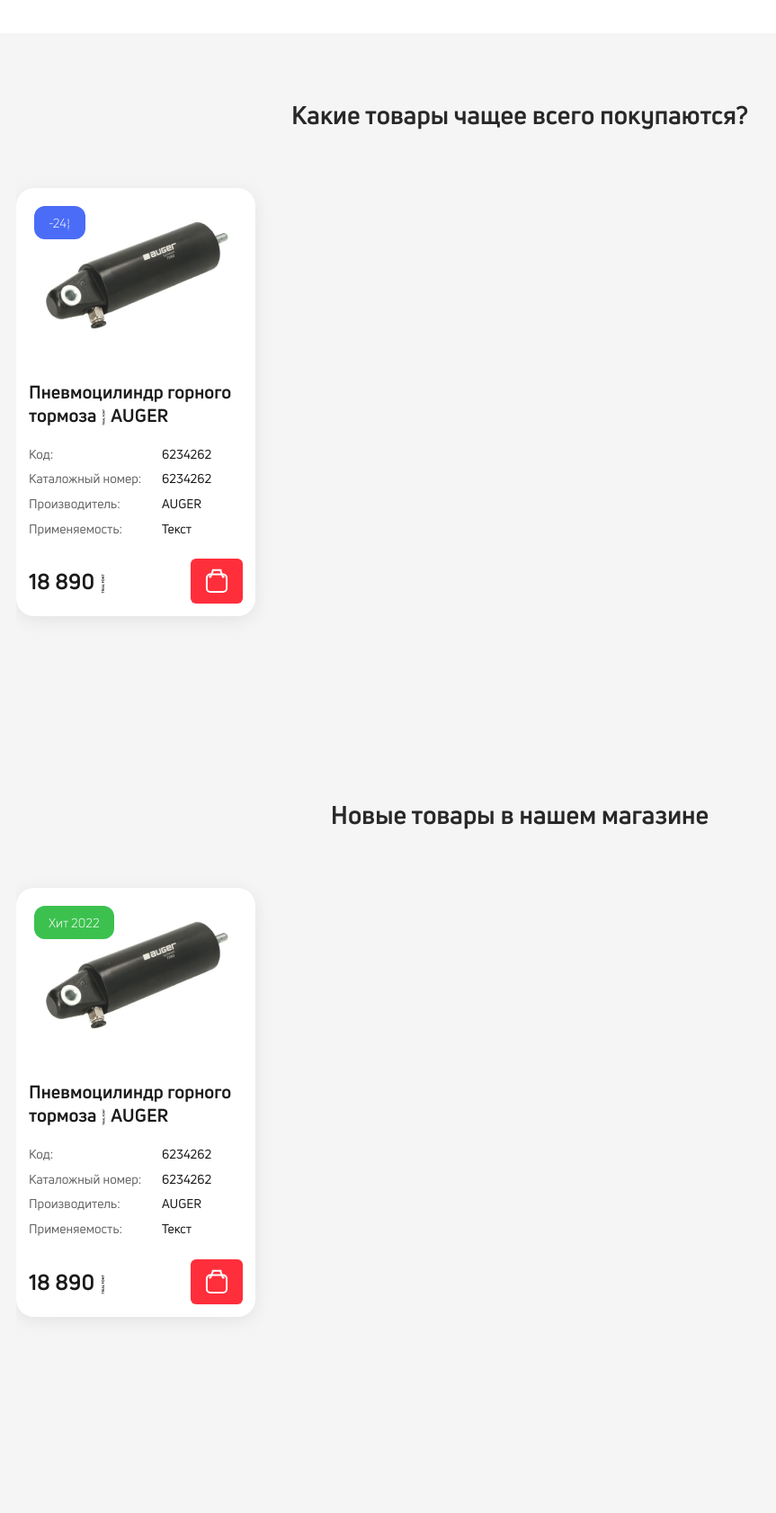
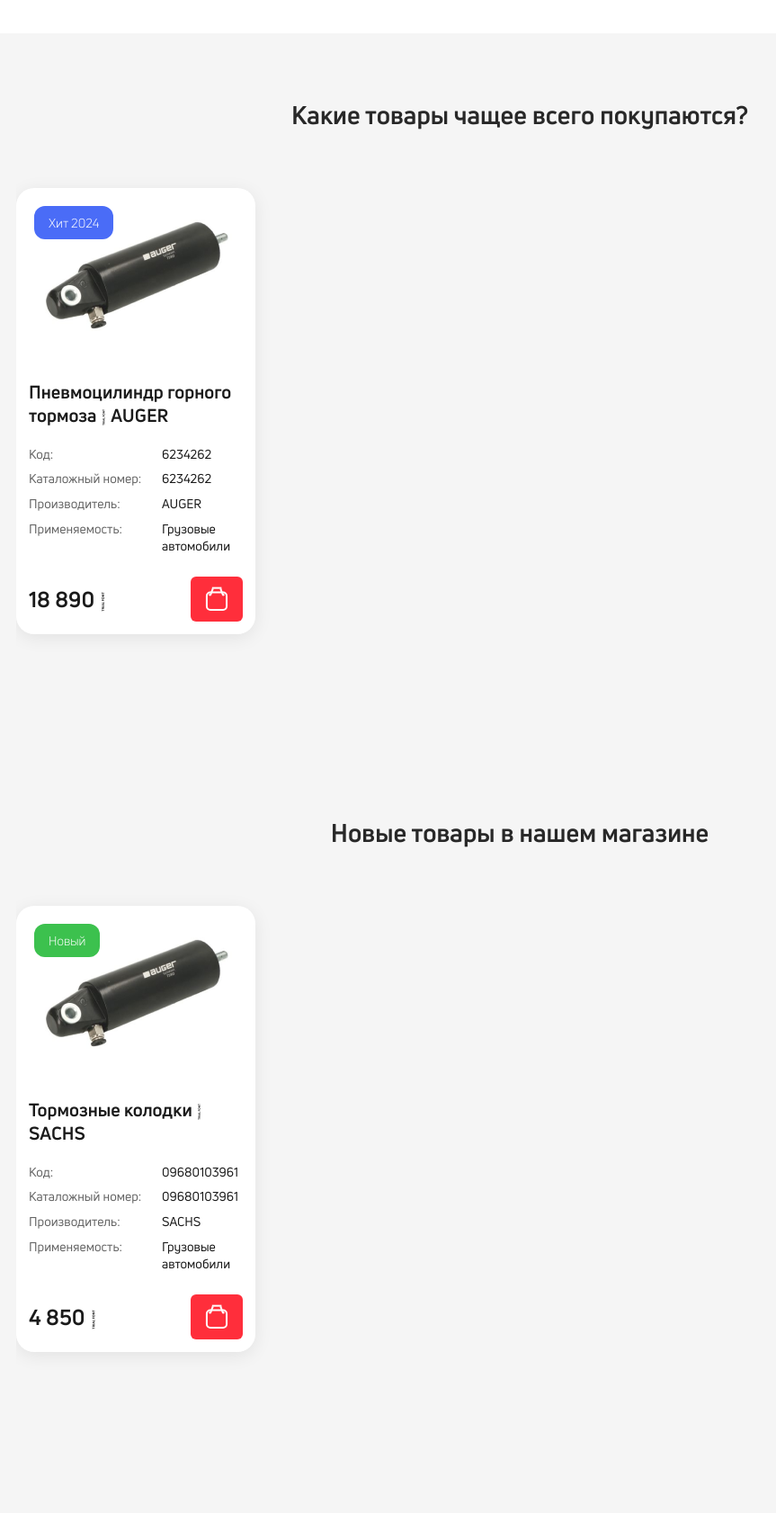
Before and after one commit to isikjon/tir-lugansk, a Django app: page / in a window 1280 px wide. Shown: the part 1480-3162 px from the top of the page at 90% size, without its empty margins (62-925 px from the left). Run offline with Django 5.2, Linux system fonts and the light colour scheme; data that the repository does not hold is empty.

Commit message:
101% 29.07.2025

```diff
--- a/static/about.html
+++ b/static/about.html
@@ -22,7 +22,6 @@
                 <a href="./index.html"
                     ><img src="./assets/img/logo.png" alt="MD-TRUCK"
                 /></a>
-                <p>Запчасти для грузовиков <span>в Ростове-на-Дону</span></p>
                 </div>
             </div>
             <div class="navbar__block">
@@ -171,7 +170,6 @@
                         <a href="./index.html">
                             <img src="./assets/img/logo_footer.png" alt="TIR-LUGANSK">
                         </a>
-                        <p>Запчасти для грузовиков<br>в Ростове-на-Дону</p>
                     </div>
                 </div>
                 <div class="footer__block">
--- a/static/contacts.html
+++ b/static/contacts.html
@@ -19,8 +19,7 @@
                     <div class="navbar__content">
                         <div class="navbar__block">
                             <div class="navbar__block-brand">
-                                <a href="./index.html"><img src="./assets/img/logo.png" alt="TIR-LUGANSK" /></a>
-                                <p>Запчасти для грузовиков <span>в Ростове-на-Дону</span></p>
+                                <a href="./index.html"><img src="./assets/img/logo.png" alt="Tir Lugansk"></a>
                             </div>
                         </div>
                         <div class="navbar__block">
@@ -111,7 +110,6 @@
                             <a href="./index.html">
                                 <img src="./assets/img/logo_footer.png" alt="TIR-LUGANSK">
                             </a>
-                            <p>Запчасти для грузовиков<br>в Ростове-на-Дону</p>
                         </div>
                     </div>
                     <div class="footer__block">
--- a/static/product.html
+++ b/static/product.html
@@ -19,8 +19,7 @@
                     <div class="navbar__content">
                         <div class="navbar__block">
                             <div class="navbar__block-brand">
-                                <a href="./index.html"><img src="./assets/img/logo.png" alt="TIR-LUGANSK" /></a>
-                                <p>Запчасти для грузовиков <span>в Ростове-на-Дону</span></p>
+                                <a href="./index.html"><img src="./assets/img/logo.png" alt="Tir Lugansk"></a>
                             </div>
                         </div>
                         <div class="navbar__block">
@@ -307,7 +306,6 @@
                             <a href="./index.html">
                                 <img src="./assets/img/logo_footer.png" alt="TIR-LUGANSK">
                             </a>
-                            <p>Запчасти для грузовиков<br>в Ростове-на-Дону</p>
                         </div>
                     </div>
                     <div class="footer__block">
--- a/templates/about.html
+++ b/templates/about.html
@@ -20,10 +20,7 @@
                     <div class="navbar__content">
                         <div class="navbar__block">
                             <div class="navbar__block-brand">
-                                <a href="{% url 'pages:home' %}">
-                                    <img src="{% static 'img/logo.png' %}" alt="TIR-LUGANSK" />
-                                </a>
-                                <p>Запчасти для грузовиков <span>в Ростове-на-Дону</span></p>
+                                <a href="{% url 'pages:home' %}"><img src="{% static 'img/logo.png' %}" alt="Tir Lugansk"></a>
                             </div>
                         </div>
                         <div class="navbar__block">
@@ -156,7 +153,6 @@
                             <a href="{% url 'pages:home' %}">
                                 <img src="{% static 'img/logo_footer.png' %}" alt="TIR-LUGANSK">
                             </a>
-                            <p>Запчасти для грузовиков<br>в Ростове-на-Дону</p>
                         </div>
                     </div>
                     <div class="footer__block">
--- a/templates/catalog.html
+++ b/templates/catalog.html
@@ -20,8 +20,7 @@
                     <div class="navbar__content">
                         <div class="navbar__block">
                             <div class="navbar__block-brand">
-                                <a href="{% url 'pages:home' %}"><img src="{% static 'img/logo.png' %}" alt="TIR-LUGANSK" /></a>
-                                <p>Запчасти для грузовиков <span>в Ростове-на-Дону</span></p>
+                                <a href="{% url 'pages:home' %}"><img src="{% static 'img/logo.png' %}" alt="Tir Lugansk"></a>
                             </div>
                         </div>
                         <div class="navbar__block">
@@ -237,7 +236,6 @@
                             <a href="{% url 'pages:home' %}">
                                 <img src="{% static 'img/logo_footer.png' %}" alt="TIR-LUGANSK">
                             </a>
-                            <p>Запчасти для грузовиков<br>в Ростове-на-Дону</p>
                         </div>
                     </div>
                     <div class="footer__block">
--- a/templates/contacts.html
+++ b/templates/contacts.html
@@ -20,8 +20,7 @@
                     <div class="navbar__content">
                         <div class="navbar__block">
                             <div class="navbar__block-brand">
-                                <a href="{% url 'pages:home' %}"><img src="{% static 'img/logo.png' %}" alt="TIR-LUGANSK" /></a>
-                                <p>Запчасти для грузовиков <span>в Ростове-на-Дону</span></p>
+                                <a href="{% url 'pages:home' %}"><img src="{% static 'img/logo.png' %}" alt="Tir Lugansk"></a>
                             </div>
                         </div>
                         <div class="navbar__block">
@@ -116,7 +115,6 @@
                             <a href="{% url 'pages:home' %}">
                                 <img src="{% static 'img/logo_footer.png' %}" alt="TIR-LUGANSK">
                             </a>
-                            <p>Запчасти для грузовиков<br>в Ростове-на-Дону</p>
                         </div>
                     </div>
                     <div class="footer__block">
--- a/templates/index.html
+++ b/templates/index.html
@@ -21,7 +21,6 @@
                     <div class="navbar__block">
                         <div class="navbar__block-brand">
                             <a href="{% url 'pages:home' %}"><img src="{% static 'img/logo.png' %}" alt="Tir Lugansk"></a>
-                            <p>Запчасти для грузовиков <span>в Ростове-на-Дону</span></p>
                         </div>
                     </div>
                     <div class="navbar__block">
@@ -146,10 +145,10 @@
                                     </div>
                                     {% empty %}
                                     <div class="swiper-slide">
-                                        <div class="product-card">
-                                            <div class="product-badge">-24%</div>
+                                        <a href="#" class="product-card">
+                                            <div class="product-badge">Хит 2024</div>
                                             <div class="product-image">
-                                                <img src="{% static 'img/product_1.png' %}" alt="1">
+                                                <img src="{% static 'img/product_1.png' %}" alt="Пневмоцилиндр горного тормоза">
                                             </div>
                                             <div class="product-content">
                                                 <h3 class="product-title">Пневмоцилиндр горного тормоза / AUGER</h3>
@@ -168,7 +167,7 @@
                                                     </div>
                                                     <div class="product-detail">
                                                         <span class="detail-label">Применяемость:</span>
-                                                        <span class="detail-value">Текст</span>
+                                                        <span class="detail-value">Грузовые автомобили</span>
                                                     </div>
                                                 </div>
                                                 <div class="product-footer">
@@ -178,7 +177,7 @@
                                                     </button>
                                                 </div>
                                             </div>
-                                        </div>
+                                        </a>
                                     </div>
                                     {% endfor %}
                                             </div>
@@ -237,39 +236,39 @@
                                     </div>
                                     {% empty %}
                                     <div class="swiper-slide">
-                                        <div class="product-card">
-                                            <div class="product-badge">Хит 2022</div>
+                                        <a href="#" class="product-card">
+                                            <div class="product-badge">Новый</div>
                                             <div class="product-image">
-                                                <img src="{% static 'img/product_1.png' %}" alt="1">
+                                                <img src="{% static 'img/product_1.png' %}" alt="Тормозные колодки">
                                             </div>
                                             <div class="product-content">
-                                                <h3 class="product-title">Пневмоцилиндр горного тормоза / AUGER</h3>
+                                                <h3 class="product-title">Тормозные колодки / SACHS</h3>
                                                 <div class="product-details">
                                                     <div class="product-detail">
                                                         <span class="detail-label">Код:</span>
-                                                        <span class="detail-value">6234262</span>
+                                                        <span class="detail-value">09680103961</span>
                                                     </div>
                                                     <div class="product-detail">
                                                         <span class="detail-label">Каталожный номер:</span>
-                                                        <span class="detail-value">6234262</span>
+                                                        <span class="detail-value">09680103961</span>
                                                     </div>
                                                     <div class="product-detail">
                                                         <span class="detail-label">Производитель:</span>
-                                                        <span class="detail-value">AUGER</span>
+                                                        <span class="detail-value">SACHS</span>
                                                     </div>
                                                     <div class="product-detail">
                                                         <span class="detail-label">Применяемость:</span>
-                                                        <span class="detail-value">Текст</span>
+                                                        <span class="detail-value">Грузовые автомобили</span>
                                                     </div>
                                                 </div>
                                                 <div class="product-footer">
-                                                    <div class="product-price">18 890 ₽</div>
+                                                    <div class="product-price">4 850 ₽</div>
                                                     <button class="product-btn">
                                                         <img src="{% static 'img/ico/back.svg' %}" alt="cart">
                                                     </button>
                                                 </div>
                                             </div>
-                                        </div>
+                                        </a>
                                     </div>
                                     {% endfor %}
                                 </div>
@@ -329,7 +328,6 @@
                         <a href="{% url 'pages:home' %}">
                             <img src="{% static 'img/logo_footer.png' %}" alt="TIR-LUGANSK">
                         </a>
-                        <p>Запчасти для грузовиков<br>в Ростове-на-Дону</p>
                     </div>
                 </div>
                 <div class="footer__block">
--- a/templates/page_detail.html
+++ b/templates/page_detail.html
@@ -23,8 +23,7 @@
                     <div class="navbar__content">
                         <div class="navbar__block">
                             <div class="navbar__block-brand">
-                                <a href="{% url 'pages:home' %}"><img src="{% static 'img/logo.png' %}" alt="TIR-LUGANSK" /></a>
-                                <p>Запчасти для грузовиков <span>в Ростове-на-Дону</span></p>
+                                <a href="{% url 'pages:home' %}"><img src="{% static 'img/logo.png' %}" alt="Tir Lugansk"></a>
                             </div>
                         </div>
                         <div class="navbar__block">
@@ -79,7 +78,6 @@
                             <a href="{% url 'pages:home' %}">
                                 <img src="{% static 'img/logo_footer.png' %}" alt="TIR-LUGANSK">
                             </a>
-                            <p>Запчасти для грузовиков<br>в Ростове-на-Дону</p>
                         </div>
                     </div>
                     <div class="footer__block">
--- a/templates/product.html
+++ b/templates/product.html
@@ -20,8 +20,7 @@
                     <div class="navbar__content">
                         <div class="navbar__block">
                             <div class="navbar__block-brand">
-                                <a href="{% url 'pages:home' %}"><img src="{% static 'img/logo.png' %}" alt="TIR-LUGANSK" /></a>
-                                <p>Запчасти для грузовиков <span>в Ростове-на-Дону</span></p>
+                                <a href="{% url 'pages:home' %}"><img src="{% static 'img/logo.png' %}" alt="Tir Lugansk"></a>
                             </div>
                         </div>
                         <div class="navbar__block">
@@ -229,7 +228,6 @@
                             <a href="{% url 'pages:home' %}">
                                 <img src="{% static 'img/logo_footer.png' %}" alt="TIR-LUGANSK">
                             </a>
-                            <p>Запчасти для грузовиков<br>в Ростове-на-Дону</p>
                         </div>
                     </div>
                     <div class="footer__block">
--- a/tir_lugansk/settings.py
+++ b/tir_lugansk/settings.py
@@ -25,7 +25,7 @@
 # SECURITY WARNING: don't run with debug turned on in production!
 DEBUG = True
 
-ALLOWED_HOSTS = []
+ALLOWED_HOSTS = ['45.130.42.65', 'localhost', '127.0.0.1', '*']
 
 
 # Application definition
```
Also changed, not shown: static/catalog.html (+3 -5 lines), static/index.html (+10 -12 lines). Lines whose indentation alone changed are shown as unchanged.
